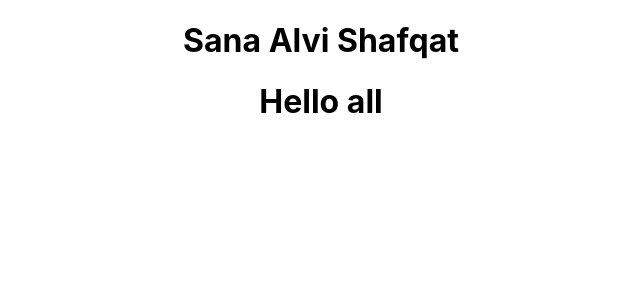
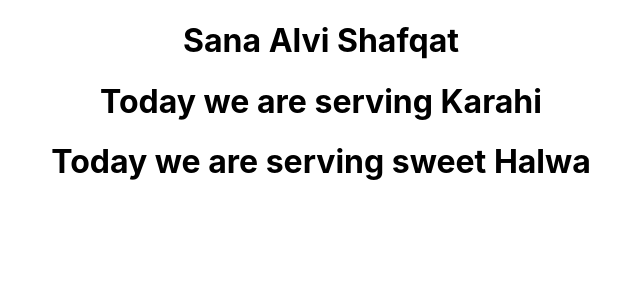
Before and after one commit to SanaAlvi/demo-app1, a React (Create React App) app: page / in a window 1280 px wide. Shown: the top 300 px of the page, without its empty margins (319-959 px from the left). Built offline with nearby package versions, Linux system fonts and the light colour scheme.

Commit message:
Update dinner.js

```diff
--- a/src/dinner.js
+++ b/src/dinner.js
@@ -1,10 +1,11 @@
 import React from "react";
 
 
-function Dinner () {
+function Dinner (props) {
     return (
         <div>
-        <h1>Hello all</h1>
+       <h1> Today we are serving {props.dishName} </h1>
+        <h1> Today we are serving sweet {props.sweetDish} </h1>
         </div>
     )
 }
```
